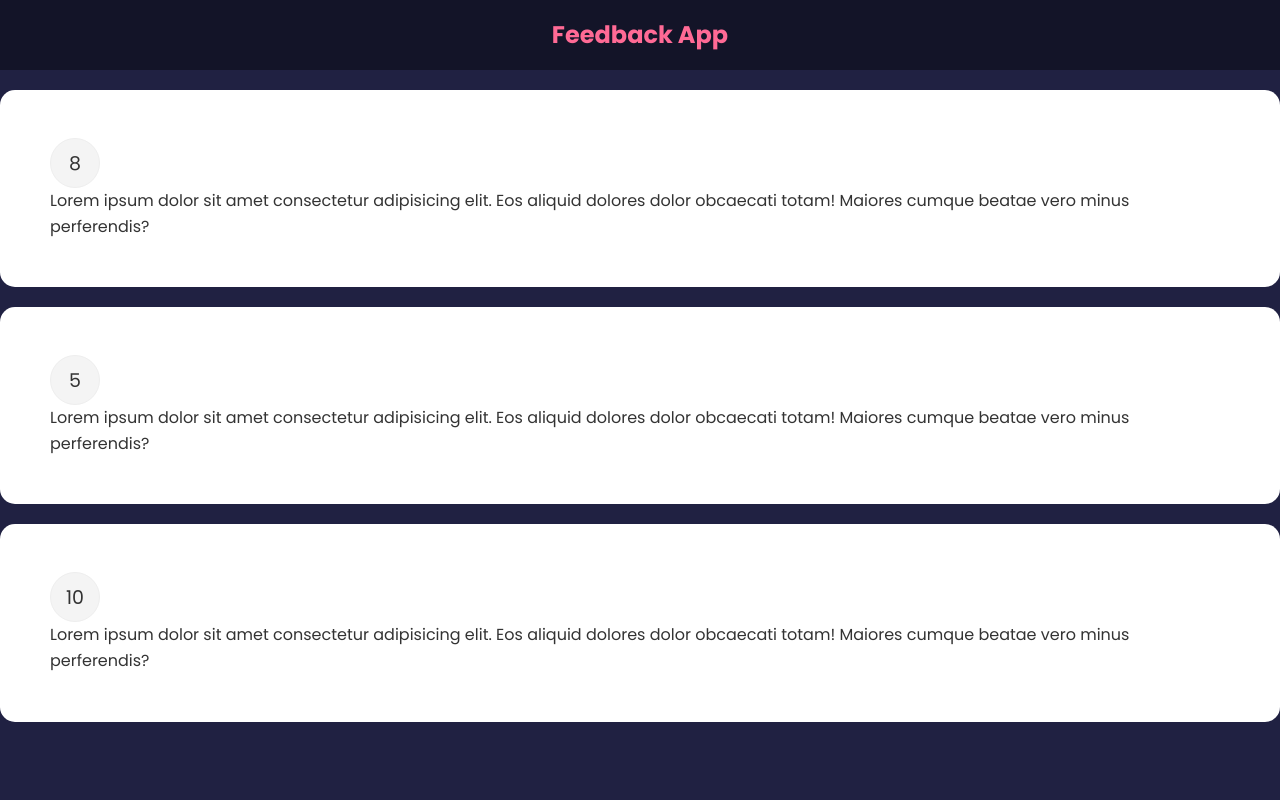
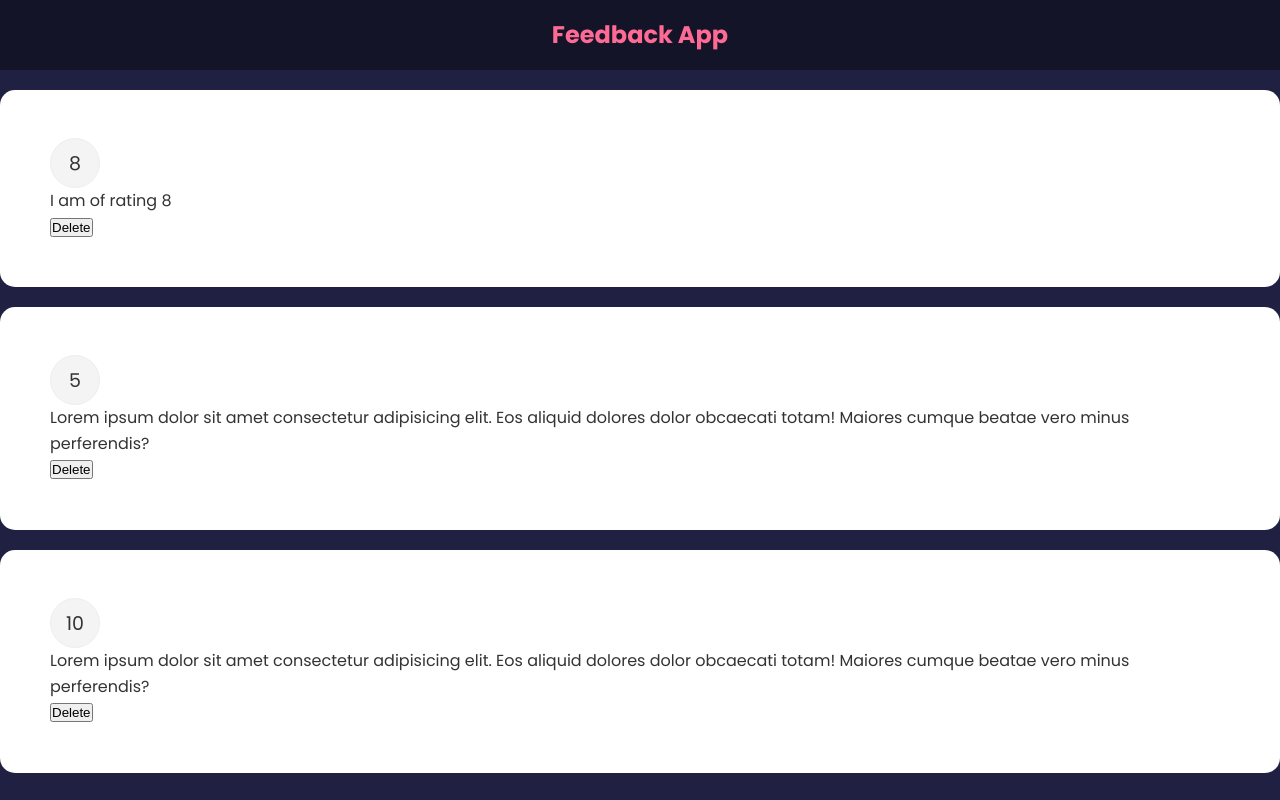
Before and after one commit to gorakhjoshi/FeedbackApp, a React (Create React App) app: page / in a window 1280 px wide. Built offline with nearby package versions, Linux system fonts and the light colour scheme; the HTML template or start-up script is replaced by a standard one.

Commit message:
state added and delete implemented

```diff
--- a/src/App.js
+++ b/src/App.js
@@ -1,14 +1,22 @@
+import React from 'react';
 import Header from './components/Header';
 import { FeedbackData } from './data/FeedbackData';
 import FeedbackList from './components/FeedbackList';
 
 function App() {
-  const feedback = FeedbackData;
+  const [feedback, setFeedback] = React.useState(FeedbackData);
+
+  const deleteFeedback = (id) => {
+    if (window.confirm('Are you sure you want to delete?')) {
+      setFeedback(feedback.filter((item) => item.id !== id));
+    }
+  };
+
   return (
     <>
       <Header />
       <div className='container'>
-        <FeedbackList feedback={feedback} />
+        <FeedbackList feedback={feedback} handleDelete={deleteFeedback} />
       </div>
     </>
   );
--- a/src/components/FeedbackItem.js
+++ b/src/components/FeedbackItem.js
@@ -1,11 +1,12 @@
 import React from 'react';
 import Card from './shared/Card';
 
-function FeedbackItem({ item }) {
+function FeedbackItem({ item, handleDelete }) {
   return (
     <Card>
       <div className='num-display'>{item.rating}</div>
       <div className='text-display'>{item.text}</div>
+      <button onClick={() => handleDelete(item.id)}>Delete</button>
     </Card>
   );
 }
--- a/src/components/FeedbackList.js
+++ b/src/components/FeedbackList.js
@@ -1,6 +1,6 @@
 import FeedbackItem from './FeedbackItem';
 
-function FeedbackList({ feedback }) {
+function FeedbackList({ feedback, handleDelete }) {
   if (!feedback || feedback.length === 0) {
     return <h2>No feedback found!</h2>;
   }
@@ -8,7 +8,7 @@
   return (
     <div className='feedback-list'>
       {feedback.map((item) => (
-        <FeedbackItem key={item.id} item={item} />
+        <FeedbackItem key={item.id} item={item} handleDelete={handleDelete} />
       ))}
     </div>
   );
--- a/src/data/FeedbackData.js
+++ b/src/data/FeedbackData.js
@@ -2,7 +2,7 @@
   {
     id: 1,
     rating: 8,
-    text: 'Lorem ipsum dolor sit amet consectetur adipisicing elit. Eos aliquid dolores dolor obcaecati totam! Maiores cumque beatae vero minus perferendis?',
+    text: 'I am of rating 8',
   },
   {
     id: 2,
```
